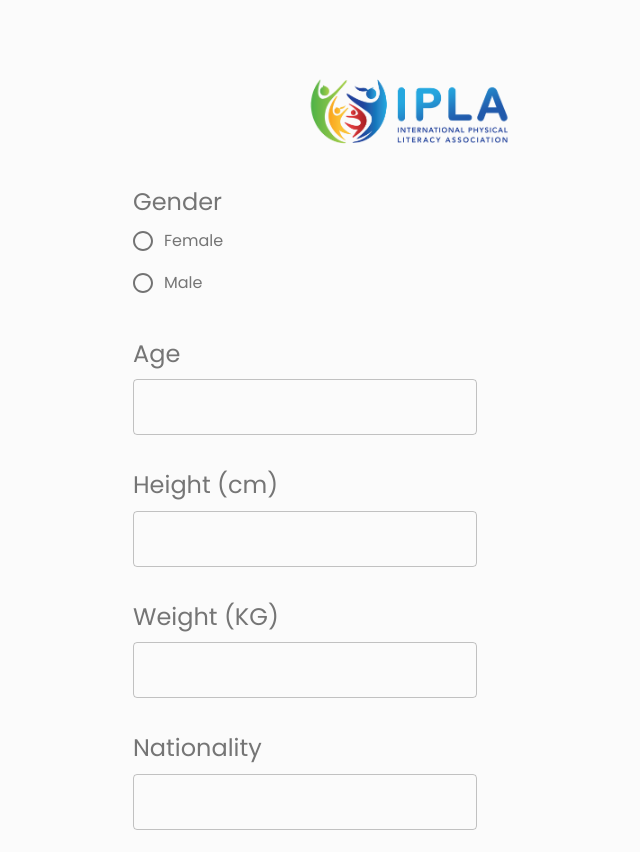
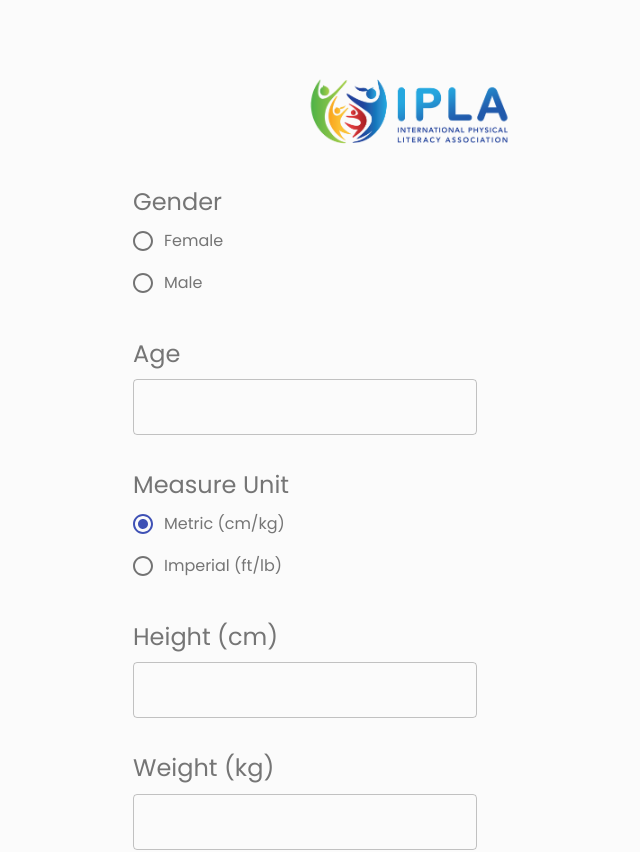
Before and after one commit to cheungfujai/chart_phy_lit_gui, a React (Create React App) app: page /Starter in a window 1280 px wide. Shown: the top 852 px of the page, without its empty margins (231-871 px from the left). Built offline with nearby package versions, Linux system fonts and the light colour scheme; what react-dotenv would draw is missing.

Commit message:
update optional and new field

```diff
--- a/src/Component/Page2.tsx
+++ b/src/Component/Page2.tsx
@@ -9,7 +9,7 @@ import { RootState } from '../store/reducer';
 import { setCandidate } from '../store/actions/QuestionActions';
 import { Candidate } from '../types/store/QuestionStore';
 import { routes } from '../App';
-import { Container } from '@material-ui/core';
+import { Container, Typography, TextField } from '@material-ui/core';
 
 export default function Page2() {
     const dispatch = useDispatch();
@@ -18,6 +18,11 @@ export default function Page2() {
     const [education,setEducation] = useState<string>(candidate.education);
     const [maritalStatus,setMaritalStatus] = useState<string>(candidate.maritalStatus);
     const [activity,setActivity] = useState<string>(candidate.activity);
+
+    const [otherActivity,setOtherActivity] = useState<string>(candidate.otherActivity);
+    const handleOtherActivityChange = (event: React.ChangeEvent<{ value: unknown }>) => {
+        setOtherActivity(event.target.value as string);
+    };
 
     const educationFormLabelList = ["Illiterate", "Primary school", "Secondary school", "Vocational degree", "Foundation degree", "Bachelor's degree", "Master's degree", "Doctorate"];
     const maritalStatusFormLabelList = ["Married", "Widowed", "Divorced", "Separated", "Single"];
@@ -28,7 +33,8 @@ export default function Page2() {
             ...candidate,
             education: education,
             maritalStatus: maritalStatus,
-            activity: activity
+            activity: activity,
+            otherActivity: otherActivity
         }
         console.log(newCandidate);
         dispatch(setCandidate(newCandidate));
@@ -46,8 +52,15 @@ export default function Page2() {
             <Box m={4} />
             <RadioForm questionTitle={"Highest Level of Schooling"} value={education} handleRadioState={setEducation} formLabelList={educationFormLabelList} />
             <Box m={4} />
-            <RadioForm questionTitle={"Activity"} value={activity} handleRadioState={setActivity} formLabelList={activityFormLabelList} />
-            {/* <Box m={4} /> */}
+            <RadioForm questionTitle={"Preferred type of physical activity"} value={activity} handleRadioState={setActivity} formLabelList={activityFormLabelList} />
+
+            <Box display={activity === "Other" ? "block" : "none"}>
+            <Box m={1} />
+            <Typography variant="h5" display="block" gutterBottom >If others, please specify</Typography>
+            <TextField id="outlined-basic" type="text"  variant="outlined" defaultValue={otherActivity} onChange={handleOtherActivityChange} />
+            <Box m={4} />
+            </Box >
+
             <ChartPhyButtonGroup  page={routes['/Page2']} onClick={onPageChange} />
         </Container>
     );
--- a/src/Component/Page4.tsx
+++ b/src/Component/Page4.tsx
@@ -57,6 +57,7 @@ export default function Page4() {
     }
     return (
         <Container maxWidth="md">
+            <Box display={candidate.daysActivity > 0 ? "block" : "none"}>
             <Typography variant="h6" display="block" gutterBottom >How much time did you usually spend doing any kinds of physical activities on one of those days (in hours and minutes, e.g. 2 hours and 30 minutes)?</Typography>
             <TextField
                 id="outlined-basic"
@@ -64,8 +65,9 @@ export default function Page4() {
                 onChange={(e)=>setDurationDaysActivity(e.target.value)}
                 variant="outlined"
             />
+            <Box m={2}/>
+            </Box>
 
-            <Box m={2}/>
 
             <RadioForm
                 questionTitle={"Highest level of sports participation"}
--- a/src/Component/Starter.tsx
+++ b/src/Component/Starter.tsx
@@ -10,6 +10,7 @@ import Typography from '@material-ui/core/Typography';
 import Select from '@material-ui/core/Select';
 import InputLabel from '@material-ui/core/InputLabel';
 import TextField from '@material-ui/core/TextField';
+import RadioForm from '@material-ui/core/TextField';
 import ChartPhyButton from './ChartPhyButton';
 import { useHistory } from 'react-router-dom';
 import { useDispatch, useSelector } from 'react-redux';
@@ -30,6 +31,15 @@ export default function Starter() {
     }
 
     const [age, setAge] = useState<number>(candidate.age);
+
+    const [measureUnit, setMeasureUnit] = useState<number>(candidate.measureUnit);
+    const handleMeasureUnitChange = (event: React.ChangeEvent<HTMLInputElement>) => {
+        setMeasureUnit(parseInt(event.target.value));
+    }
+    const measureUnitValue = [
+        { mass: "kg", _length: "cm" },
+        { mass: "lb", _length: "ft" }
+    ]
 
     const [height, setHeight] = useState<number>(candidate.height);
     const handleHeightChange = (h: number) => {
@@ -60,6 +70,7 @@ export default function Starter() {
             ...candidate,
             gender:gender,
             age:age,
+            measureUnit:measureUnit,
             weight:weight,
             height:height,
             nationality:nationality,
@@ -85,12 +96,20 @@ export default function Starter() {
 
             <Box m={4} />
 
-            <Typography variant="h5" display="block" gutterBottom >Height (cm)</Typography>
+            <Typography variant="h5" display="block" gutterBottom >Measure Unit</Typography>
+            <RadioGroup color="primary" aria-label="measureUnit" value={measureUnit} onChange={handleMeasureUnitChange} style={{marginTop: "-8px"}}>
+                <FormControlLabel value={0} control={<Radio />} label="Metric (cm/kg)" />
+                <FormControlLabel value={1} control={<Radio />} label="Imperial (ft/lb)" />
+            </RadioGroup>
+
+            <Box m={4} />
+
+            <Typography variant="h5" display="block" gutterBottom >Height ({measureUnitValue[measureUnit]._length})</Typography>
             <TextField id="outlined-basic" type="number"  variant="outlined" defaultValue={height} onChange={(e)=>setHeight(+e.target.value)}/>
 
             <Box m={4} />
 
-            <Typography variant="h5" display="block" gutterBottom >Weight (KG)</Typography>
+            <Typography variant="h5" display="block" gutterBottom >Weight ({measureUnitValue[measureUnit].mass})</Typography>
             <TextField id="outlined-basic" type="number"  variant="outlined" defaultValue={weight} onChange={(e)=>setWeight(+e.target.value)}/>
 
             <Box m={4} />
--- a/src/store/reducers/QuestionReducers.ts
+++ b/src/store/reducers/QuestionReducers.ts
@@ -8,6 +8,7 @@ const initialState: QuestionState = {
     candidate:{
         gender:"",
         age:null,
+        measureUnit: 0,
         height:null,
         weight:null,
         nationality:"",
@@ -15,6 +16,7 @@ const initialState: QuestionState = {
         maritalStatus:"",
         education:"",
         activity:"",
+        otherActivity:"",
         daysActivity:3,
         durationDaysActivity:"",
         sportLevel:"",
--- a/src/types/store/QuestionStore.ts
+++ b/src/types/store/QuestionStore.ts
@@ -36,6 +36,7 @@ export interface Answer {
 export interface Candidate {
     gender:string,
     age:number|null,
+    measureUnit:number|null,
     height:number|null,
     weight:number|null,
     nationality:string,
@@ -43,6 +44,7 @@ export interface Candidate {
     maritalStatus:string,
     education:string,
     activity:string,
+    otherActivity:string,
     durationDaysActivity:string,
     daysActivity:number,
     sportLevel:string,
```
